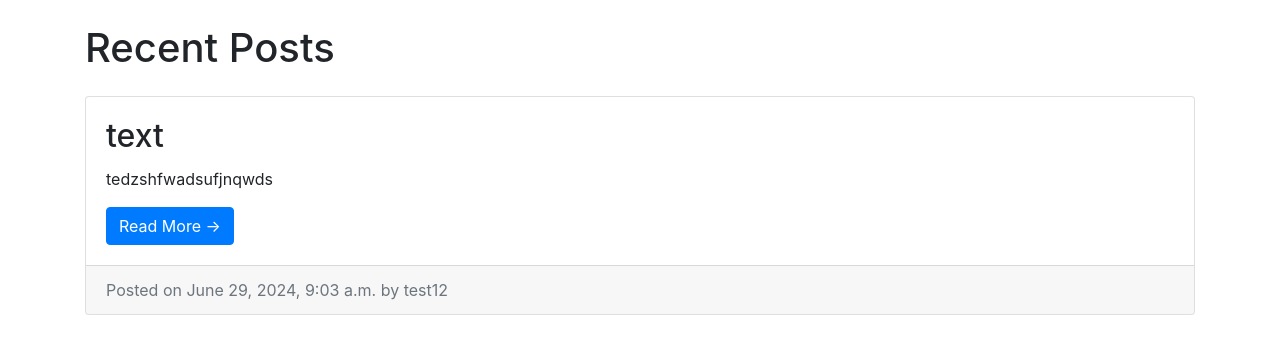
After one commit to KadirFrog/KAShare, a Django app: page /recent_posts in a window 1280 px wide. The commit adds this page. Shown: the top 354 px of the page. Run offline with Django 5.2, Linux system fonts and the light colour scheme; a user stored in the database is signed in; data comes from the database, SQL or seed files in the repository; some libraries are stand-ins or nearby versions.

Commit message:
Recent posts site added

```diff
--- a/main/templates/login.html
+++ b/main/templates/login.html
@@ -1,6 +1,10 @@
 {% load static %}
 <link rel="icon" type="image/png" href="{% static 'images/favicon.png' %}">
 {{ errors }}
+{% if logout == True %}
+<script>
+	alert("You have been logged out.");</script>
+{% endif %}
 <center>
 <form method="post">
   <h2>Log in at <bold>KAShare</bold></h2>
--- /dev/null
+++ b/main/templates/recent_posts.html
@@ -0,0 +1,29 @@
+<!DOCTYPE html>
+<html lang = "en">
+<head>
+	<meta charset = "UTF-8">
+	<title>Recent Posts</title>
+	<!-- Include Bootstrap CSS -->
+	<link href = "https://stackpath.bootstrapcdn.com/bootstrap/4.5.0/css/bootstrap.min.css" rel = "stylesheet">
+</head>
+<body>
+<div class = "container">
+	<h1 class = "my-4">Recent Posts</h1>
+	{% for post in posts %}
+		<div class = "card mb-4">
+			<div class = "card-body">
+				<h2 class = "card-title">{{ post.title }}</h2>
+				<p class = "card-text">{{ post.content|truncatechars:200 }}</p>
+				<a href = "{% url 'post_detail' post.id %}" class = "btn btn-primary">Read More &rarr;</a></div>
+			<div class = "card-footer text-muted">
+				Posted on {{ post.date_posted }} by {{ post.author.username }}
+			</div>
+		</div>
+	{% empty %}
+		<p>No posts available.</p>
+	{% endfor %}
+</div>
+<!-- Include Bootstrap JS -->
+<script src = "https://stackpath.bootstrapcdn.com/bootstrap/4.5.0/js/bootstrap.min.js"></script>
+</body>
+</html>
--- a/main/urls.py
+++ b/main/urls.py
@@ -1,5 +1,7 @@
+from django.conf.urls.static import static
 from django.urls import path
 
+from KAShare import settings
 from main import views
 
 urlpatterns = [path("post", views.post, name="post"),
@@ -7,4 +9,7 @@ urlpatterns = [path("post", views.post, name="post"),
                path("accounts/login/?next=/", views.login_view, name="login"),
                path("sign_up", views.signup_view, name="sign_up"),
                path("login", views.login_view, name="login"),
-               ]
+               path("logout", views.logout_view, name="logout"),
+               path("recent_posts", views.recent_posts, name="recent_posts"),
+               path("post/<int:post_id>", views.post_detail, name="post_detail"),
+               ] + static(settings.MEDIA_URL, document_root=settings.MEDIA_ROOT)
--- a/main/views.py
+++ b/main/views.py
@@ -3,6 +3,7 @@ from django.contrib.auth.decorators import login_required
 from django.shortcuts import render, redirect
 
 from main.forms import PostForm, CustomRegisterForm, CustomAuthenticationForm
+from main.models import Post
 
 
 def signup_view(request):
@@ -27,7 +28,7 @@ def login_view(request):
             return redirect('profile')
     else:
         form = CustomAuthenticationForm()
-    return render(request, 'login.html', {'form': form, "errors": form.errors})
+    return render(request, 'login.html', {'form': form, "errors": form.errors, "logout": False})
 @login_required
 def post(request):
     if request.method == 'POST':
@@ -49,4 +50,15 @@ def profile(request):
 
 def logout_view(request):
     logout(request)
-    return redirect('login')
+    return redirect('login', {"logout": True})
+
+
+@login_required
+def recent_posts(request):
+    posts = Post.objects.all().order_by('-date_posted')
+    return render(request, 'recent_posts.html', {'posts': posts})
+
+@login_required
+def post_detail(request, post_id):
+    post = Post.objects.get(id=post_id)
+    return render(request, 'post_detail.html', {'post': post})
```
Also changed, not shown: main/templates/post_detail.html (added, +19 -0 lines).
